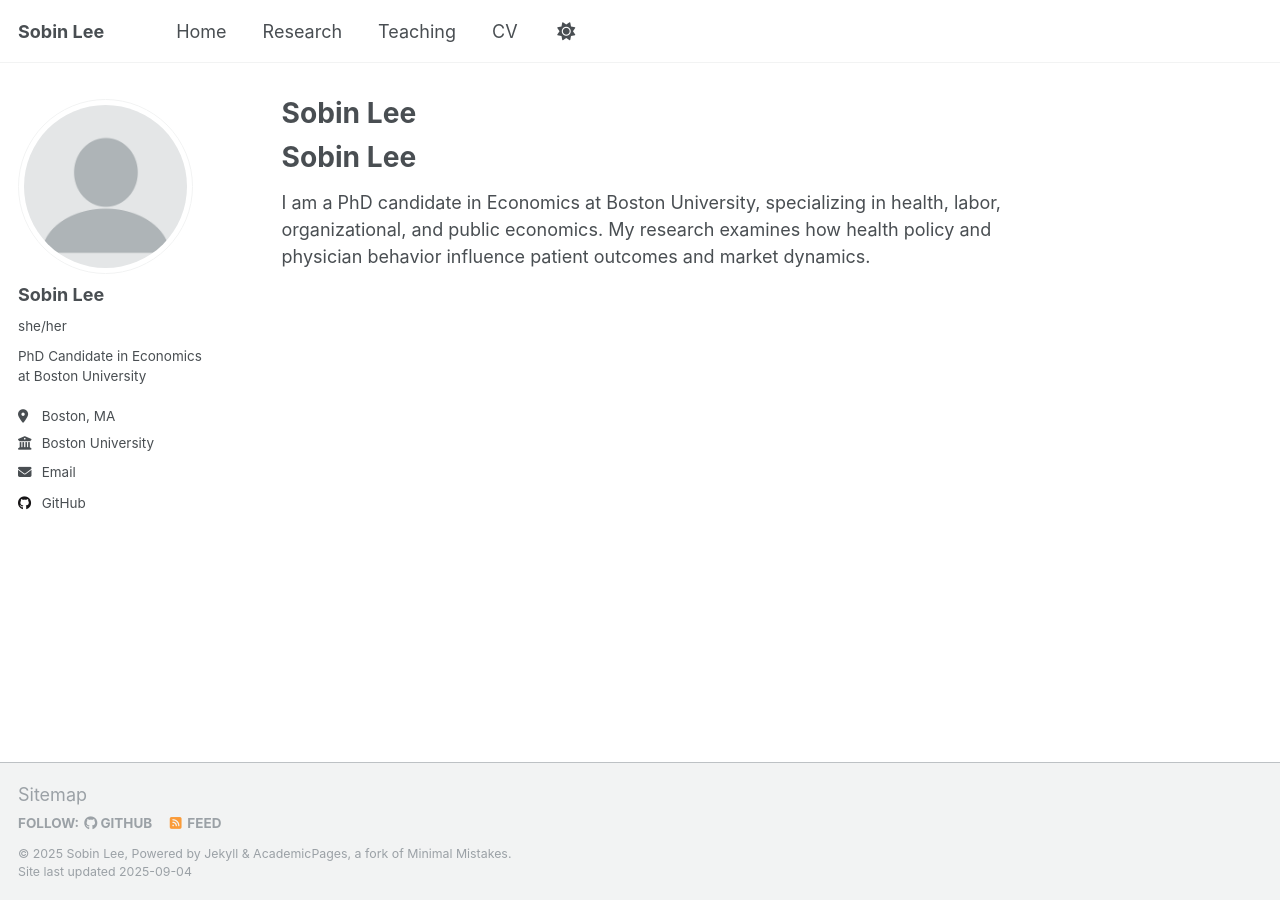
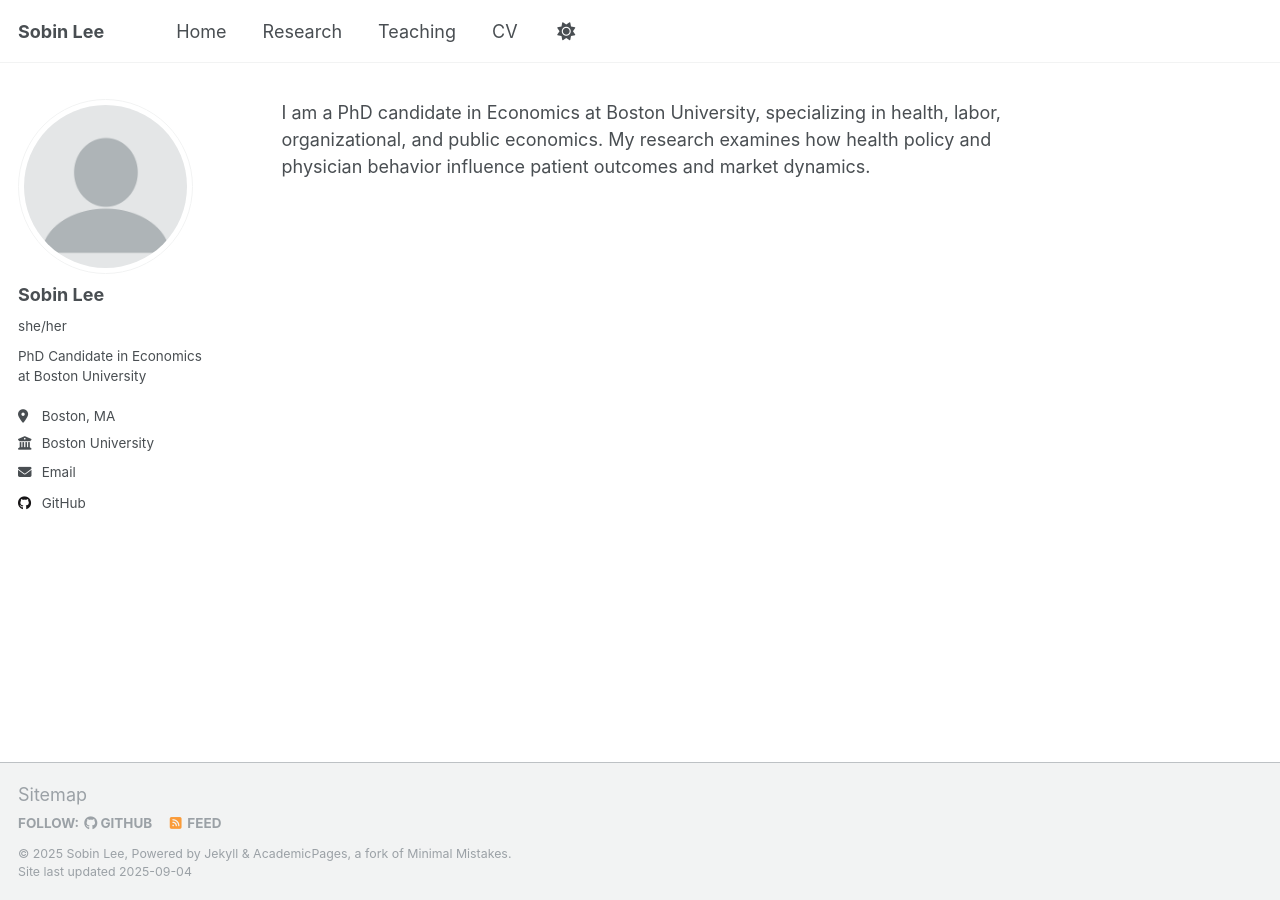
Before and after one commit to sobin-lee/sobin-lee.github.io, a Jekyll site: the page built from index.md, in a window 1280 px wide. Built offline with Jekyll 4.4.1, drawn with Linux system fonts in a browser that asks for light colours; a script that is not in the unit is left out; our own code applies the rules of GitHub Pages for plain Markdown files.

Commit message:
Update homepage layout and remove duplicate name

```diff
--- a/index.md
+++ b/index.md
@@ -3,6 +3,5 @@ layout: single
 author_profile: true
 ---
 
-# Sobin Lee
 
 I am a PhD candidate in Economics at Boston University, specializing in health, labor, organizational, and public economics. My research examines how health policy and physician behavior influence patient outcomes and market dynamics.
```
